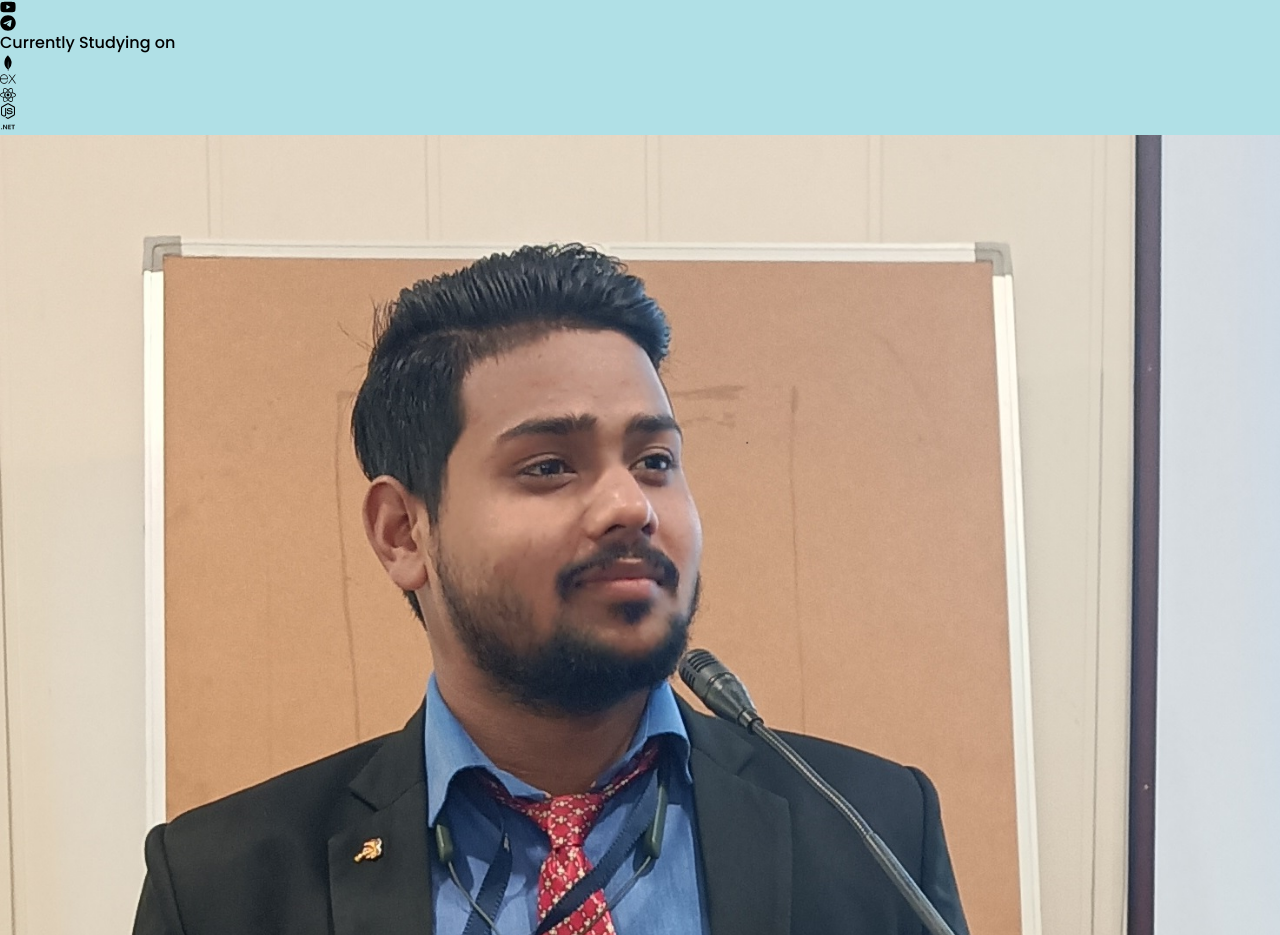
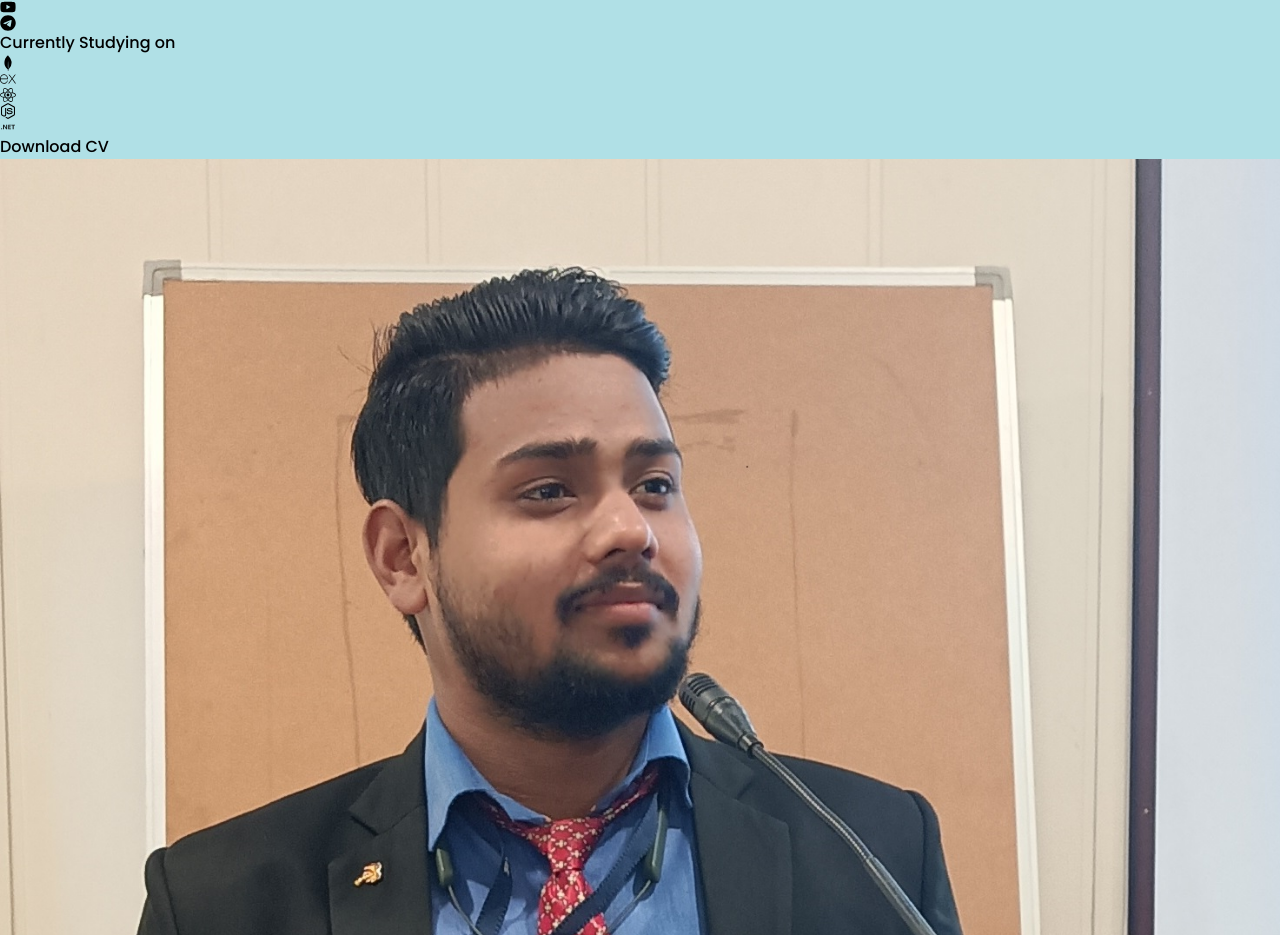
Before and after one commit to Aman5685/Portfolio_Page, a React (Vite) app: page / in a window 1280 px wide. Shown: the part 2150-3085 px from the top of the page. Built offline with nearby package versions, Linux system fonts and the light colour scheme.

Commit message:
button add

```diff
--- a/src/Components/Home.jsx
+++ b/src/Components/Home.jsx
@@ -70,6 +70,9 @@ function Home() {
           </div>
         </div>
         </div>
+        <div className="">
+          <button className="mt-8 bg-green-500 hover:bg-blue-500 text-white fony-bold px-4 py-2 rounded-full">Download CV</button>
+        </div>
         </div>
         {/*Home right*/}
         <div className="md:w-1/2 md:ml-48 md:mt-20 mt-6 order-1">
@@ -78,7 +81,7 @@ function Home() {
           alt="" />
         </div>
         </div>
-    </div>
+        </div>
     <hr />
     </>
   )
```
